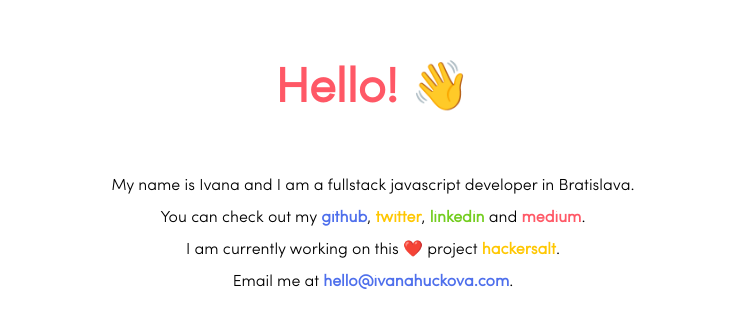
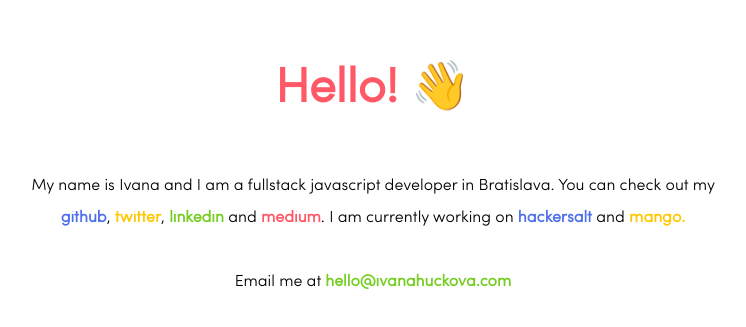
Before and after one commit to ivanahuckova/website_ivanahuckova, a React (Create React App) app: page / in a window 1280 px wide. Shown: the part 205-532 px from the top of the page, without its empty margins (267-1013 px from the left). Built offline with nearby package versions, Linux system fonts and the light colour scheme; the HTML template or start-up script is replaced by a standard one.

Commit message:
Change width

```diff
--- a/src/App.js
+++ b/src/App.js
@@ -12,8 +12,7 @@
           </span>
         </h1>
         <div>
-          My name is Ivana and I am a fullstack javascript developer in Bratislava. <br />
-          You can check out my{' '}
+          My name is Ivana and I am a fullstack javascript developer in Bratislava. You can check out my{' '}
           <a href="https://github.com/ivanahuckova" target="_blank" rel="noopener noreferrer">
             github
           </a>
@@ -29,9 +28,11 @@
           <a href="https://medium.com/@ivanahuckova" target="_blank" rel="noopener noreferrer">
             medium
           </a>
-          . <br />I am currently working on this ❤️ project <a href="https://www.hackersalt.com">hackersalt</a>.
+          . I am currently working on <a href="https://www.hackersalt.com">hackersalt</a> and{' '}
+          <a href="https://labseu1-db-test2.firebaseapp.com/login">mango.</a>
           <br />
-          Email me at <a href="mailto: hello@ivanahuckova.com">hello@ivanahuckova.com</a>.
+          <br />
+          Email me at <a href="mailto: hello@ivanahuckova.com">hello@ivanahuckova.com</a>
         </div>
       </div>
       <div className="svg-animation" />
--- a/src/App.scss
+++ b/src/App.scss
@@ -16,6 +16,7 @@
     font-size: 1rem;
     // height: 100%;
     padding-bottom: 50px;
+    width: 55%;
     a {
       text-decoration: none;
       color: #4e6fec;
@@ -33,7 +34,16 @@
         color: #ff5866;
       }
       &:nth-of-type(5) {
+        color: #4e6fec;
+      }
+      &:nth-of-type(6) {
         color: #ffc701;
+      }
+      &:nth-of-type(7) {
+        color: #74cd20;
+      }
+      &:nth-of-type(8) {
+        color: #ff5866;
       }
     }
     h1 {
```
